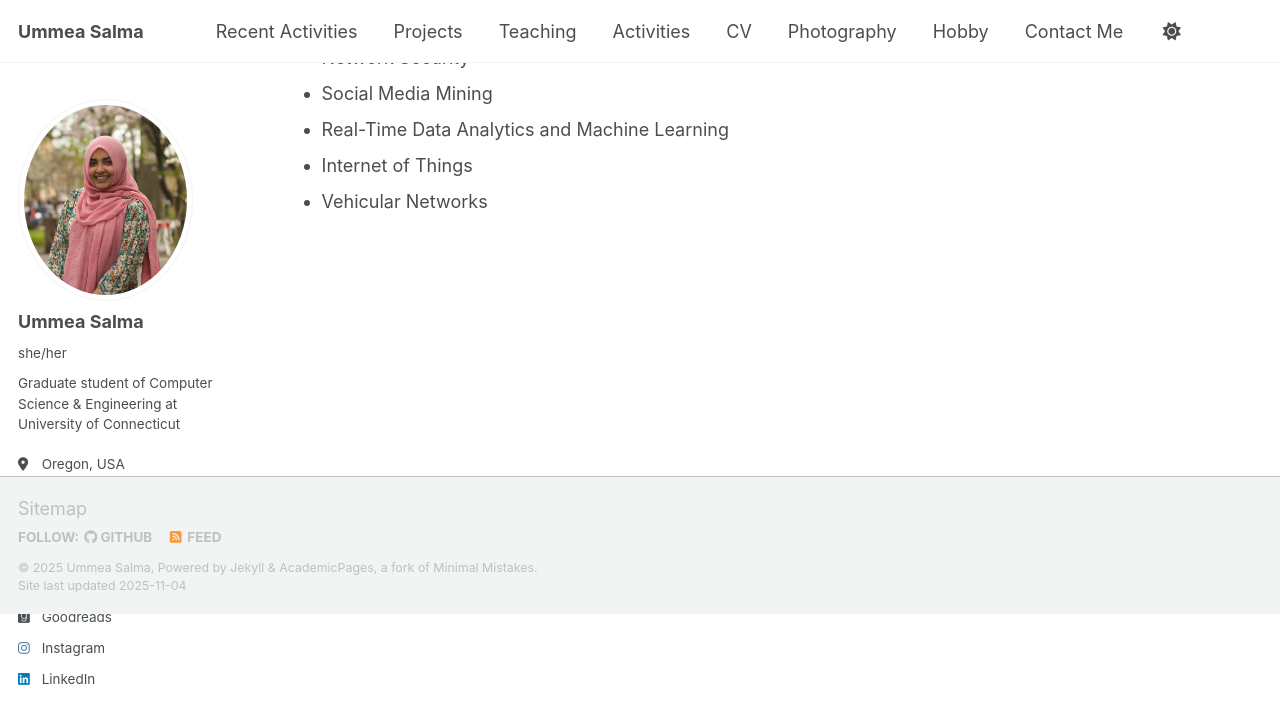
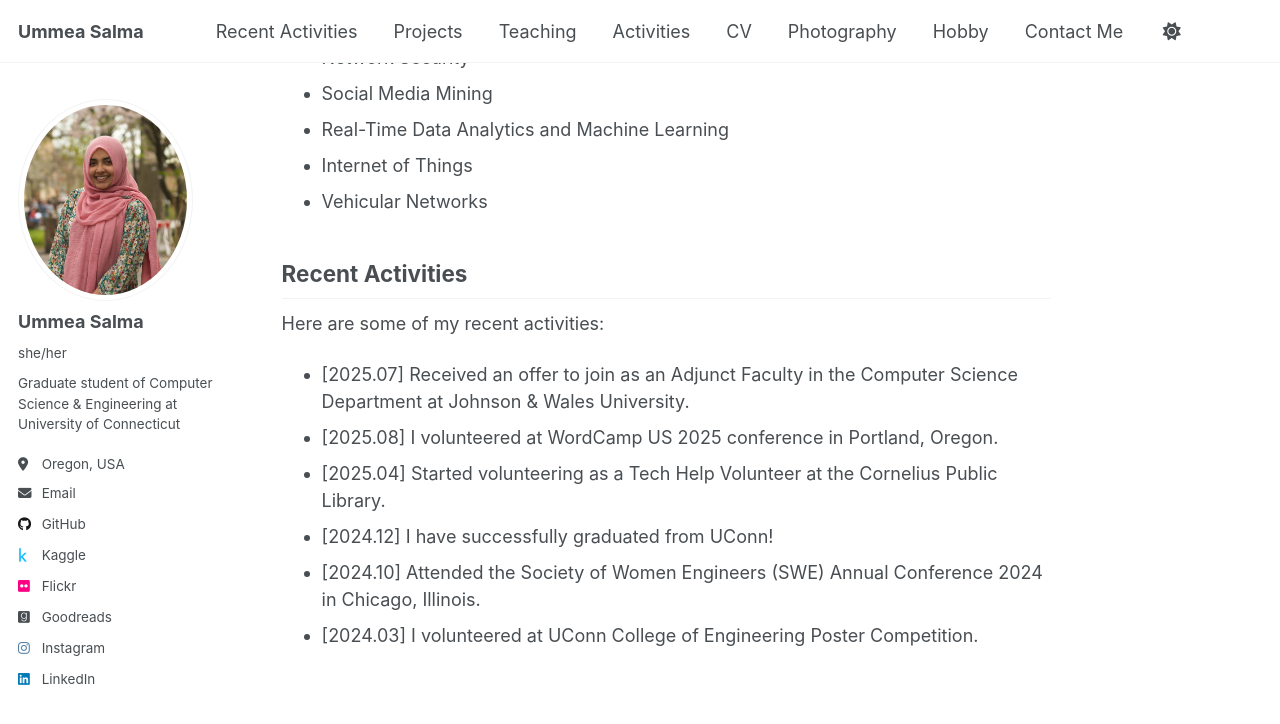
Before and after one commit to ummeasalma/ummeasalma.github.io, a Jekyll site: the page built from _pages/about.md, in a window 1280 px wide and 900 px high, scrolled down 487 px. Shown: the top 724 px of the window. Built offline with Jekyll 4.4.1, drawn with Linux system fonts in a browser that asks for light colours; a script that is not in the unit is left out.

Commit message:
Update about.md

```diff
--- a/_pages/about.md
+++ b/_pages/about.md
@@ -20,3 +20,13 @@ In my free time I enjoy taking care of my houseplants. I love drawing, specially
 - Real-Time Data Analytics and Machine Learning
 - Internet of Things
 - Vehicular Networks
+
+## Recent Activities
+Here are some of my recent activities:
+
+- [2025.07] Received an offer to join as an Adjunct Faculty in the Computer Science Department at Johnson & Wales University.
+- [2025.08] I volunteered at WordCamp US 2025 conference in Portland, Oregon.
+- [2025.04] Started volunteering as a Tech Help Volunteer at the Cornelius Public Library.
+- [2024.12] I have successfully graduated from UConn!
+- [2024.10] Attended the Society of Women Engineers (SWE) Annual Conference 2024 in Chicago, Illinois.
+- [2024.03] I volunteered at UConn College of Engineering Poster Competition.
```
